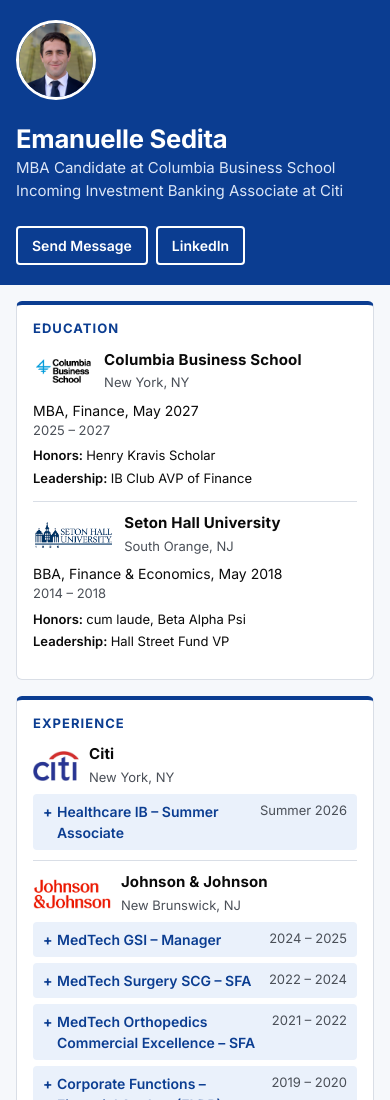
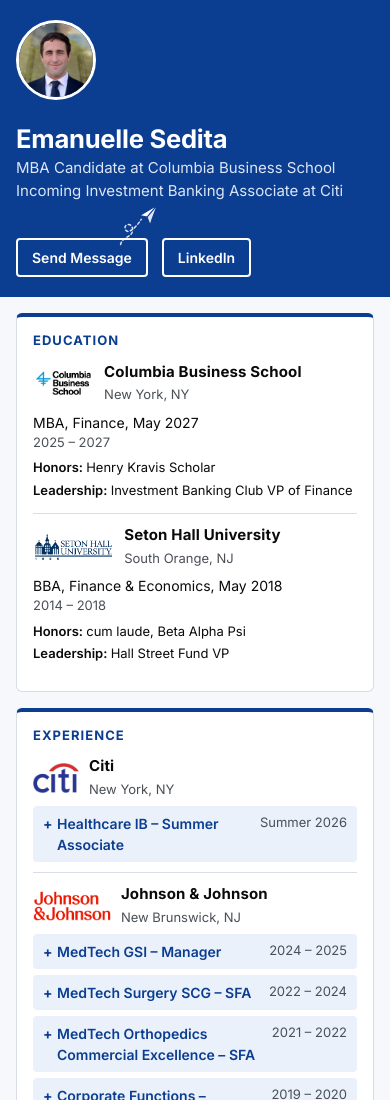
Before and after one commit to coding-finance/coding-finance.github.io, a plain HTML site: page index.html in a window 390 px wide. Shown: the top 1100 px of the page. Drawn offline with Linux system fonts and the light colour scheme.

Commit message:
Investment Banking Club VP of Finance; paper plane on Send Message
Co-Authored-By: Claude Opus 5.5 <noreply@anthropic.com>

```diff
--- a/index.html
+++ b/index.html
@@ -59,11 +59,23 @@
     .headshot { width: 96px; height: 96px; flex-shrink: 0; border-radius: 50%; object-fit: cover; border: 3px solid var(--white); }
     .hero h1 { font-size: clamp(1.6rem, 3vw, 2.2rem); line-height: 1.15; margin: 0 0 4px; letter-spacing: -.01em; }
     .hero p.lede { margin: 0; color: #DCE6F7; font-size: 15px; }
-    .links { display: flex; flex-wrap: wrap; gap: 8px; margin-left: auto; flex-shrink: 0; }
+    .links { display: flex; flex-wrap: wrap; gap: 8px 14px; margin-left: auto; flex-shrink: 0; }
     .btn { display: inline-block; padding: 7px 14px; border-radius: 4px; font-weight: 600; font-size: 14px; text-decoration: none; border: 2px solid var(--white); }
     .btn.solid { background: var(--white); color: var(--blue); }
     .btn.ghost { color: var(--white); }
     .btn:hover { background: var(--black); color: var(--white); border-color: var(--black); }
+
+    /* Little paper plane perched on the Send Message button's corner */
+    .btn-msg { position: relative; }
+    .btn-msg .plane {
+      position: absolute; top: -33px; right: -16px; width: 50px; height: 36px;
+      pointer-events: none; overflow: visible;
+      transform: rotate(-8deg);
+      transition: transform .45s cubic-bezier(.34, 1.56, .64, 1);
+    }
+    .btn-msg .plane .trail { stroke-dasharray: 2.5 2.5; opacity: .85; transition: opacity .3s; }
+    .btn-msg:hover .plane, .btn-msg:focus-visible .plane { transform: translate(5px, -5px) rotate(4deg); }
+    .btn-msg:hover .plane .trail, .btn-msg:focus-visible .plane .trail { opacity: 1; }
 
     /* Three-column board */
     .board { display: grid; grid-template-columns: minmax(0, 1fr) minmax(0, 2fr); gap: 16px; padding-top: 16px; padding-bottom: 16px; align-items: stretch; }
@@ -112,9 +124,12 @@
     }
     @media (max-width: 680px) {
       .hero-inner { flex-wrap: wrap; }
-      .links { margin-left: 0; }
+      .links { margin-left: 0; margin-top: 12px; }
       .headshot { width: 80px; height: 80px; }    }
-    @media (prefers-reduced-motion: reduce) { html { scroll-behavior: auto; } }
+    @media (prefers-reduced-motion: reduce) {
+      html { scroll-behavior: auto; }
+      .btn-msg .plane { transition: none; }
+    }
   </style>
 </head>
 <body>
@@ -127,7 +142,7 @@
           <p class="lede">MBA Candidate at Columbia Business School<br>Incoming Investment Banking Associate at Citi</p>
         </div>
         <div class="links">
-          <a class="btn ghost" href="mailto:esedita27@gsb.columbia.edu">Send Message</a>
+          <a class="btn ghost btn-msg" href="mailto:esedita27@gsb.columbia.edu">Send Message<svg class="plane" viewBox="0 0 50 36" aria-hidden="true" focusable="false"><path class="trail" d="M6 35 C 9 27, 19 30, 20 22 C 21 14, 11 15, 13 21 C 15 27, 25 19, 30 13" fill="none" stroke="#FFFFFF" stroke-width="1.5" stroke-linecap="round"/><g transform="translate(28 0)"><path d="M20 1 1 9 8 11.5 20 1Z" fill="#FFFFFF"/><path d="M20 1 8 11.5 10 20 12.8 14.2 20 1Z" fill="#DCE6F7"/><path d="M20 1 1 9 8 11.5 10 20 12.8 14.2 20 1Z M8 11.5 20 1" fill="none" stroke="#0B3D91" stroke-width="1.1" stroke-linejoin="round"/></g></svg></a>
           <a class="btn ghost" href="https://www.linkedin.com/in/emanuelle-sedita/" target="_blank" rel="noopener">LinkedIn</a>
         </div>
       </div>
@@ -145,7 +160,7 @@
           <p class="degree">MBA, Finance, May 2027 <span class="meta">2025 – 2027</span></p>
           <dl class="facts">
             <dt>Honors</dt><dd>Henry Kravis Scholar</dd>
-            <dt>Leadership</dt><dd><abbr title="Investment Banking">IB</abbr> Club <abbr title="Assistant Vice President">AVP</abbr> of Finance</dd>
+            <dt>Leadership</dt><dd>Investment Banking Club VP of Finance</dd>
           </dl>
         </div>
 
```
Also changed, not shown: 1 other file.
